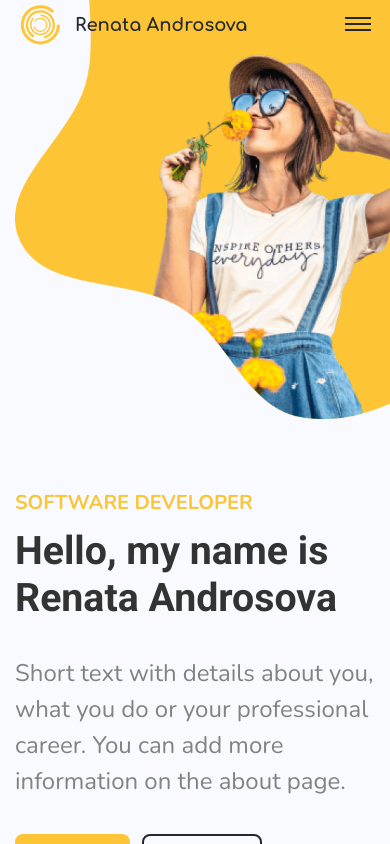
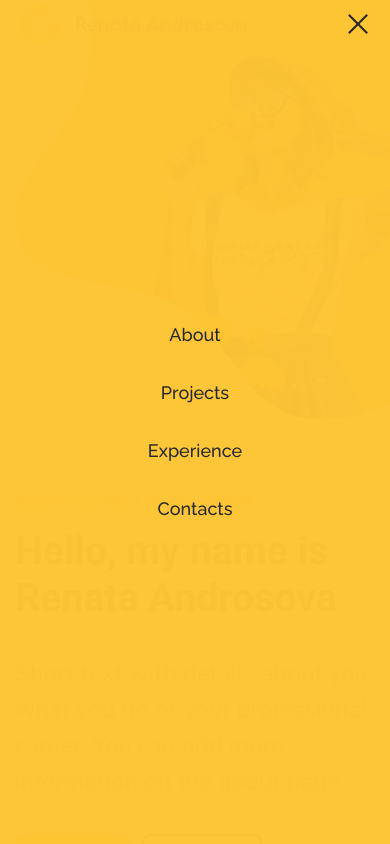
Before and after one commit to Renata-And/portfolio, a React app: page / in a window 390 px wide. Both pictures are taken after a click on the button 360 px from the left and 23 px from the top of the page. Shown: the top 844 px of the page. Built offline with nearby package versions, Linux system fonts and the light colour scheme; a web font is replaced by a local one.

Commit message:
Burger menu (useState)

```diff
--- a/src/layout/header/Header.tsx
+++ b/src/layout/header/Header.tsx
@@ -10,7 +10,7 @@ const menuItems = [{ itemTitle: 'About', href: '#' }, { itemTitle: 'Projects', h
 
 export const Header: React.FC = () => {
   const [width, setWidth] = React.useState(window.innerWidth);
-  const breakpoint = 768;
+  const breakpoint = 769;
 
   React.useEffect(() => {
     const handleWindowResize = () => setWidth(window.innerWidth)
--- a/src/layout/header/headerMenu/mobileMenu/MobileMenu.tsx
+++ b/src/layout/header/headerMenu/mobileMenu/MobileMenu.tsx
@@ -1,4 +1,4 @@
-import React from 'react';
+import React, { useState } from 'react';
 import { Menu } from '../menu/Menu';
 import { S } from '../HeaderMenu_Styles';
 
@@ -7,13 +7,15 @@ type MenuPropsType = {
 };
 
 export const MobileMenu: React.FC<MenuPropsType> = (props: MenuPropsType) => {
+  const [menuIsOpen, setMenuIsOpen] = useState(false);
+  const onBurgerBtnClick = () => { setMenuIsOpen(!menuIsOpen) };
   return (
     <S.MobileMenu>
-      <S.BurgerButton isOpen={false}>
+      <S.BurgerButton isOpen={menuIsOpen} onClick={onBurgerBtnClick}>
         <span></span>
       </S.BurgerButton>
 
-      <S.MobileMenuPopup isOpen={false}>
+      <S.MobileMenuPopup isOpen={menuIsOpen} onClick={() => { setMenuIsOpen(false) }}>
         <Menu items={props.items} />
       </S.MobileMenuPopup>
     </S.MobileMenu>
--- a/src/layout/sections/hero/Hero.tsx
+++ b/src/layout/sections/hero/Hero.tsx
@@ -16,7 +16,7 @@ export const Hero: React.FC = () => {
             <S.Name>Hello,  my name is Renata Androsova</S.Name>
             <S.Text>Short text with details about you, what you do or your professional career. You can add more information on the about page.</S.Text>
             <div>
-              <Button btnType={'primary'}>Projects</Button>
+              <Button as='a' href={'#'} btnType={'primary'}>Projects</Button>
               <Button as='a' href={'#'} btnType={'outline'}>LinkedIn</Button>
             </div>
           </S.DescriptionWrapper>
```
